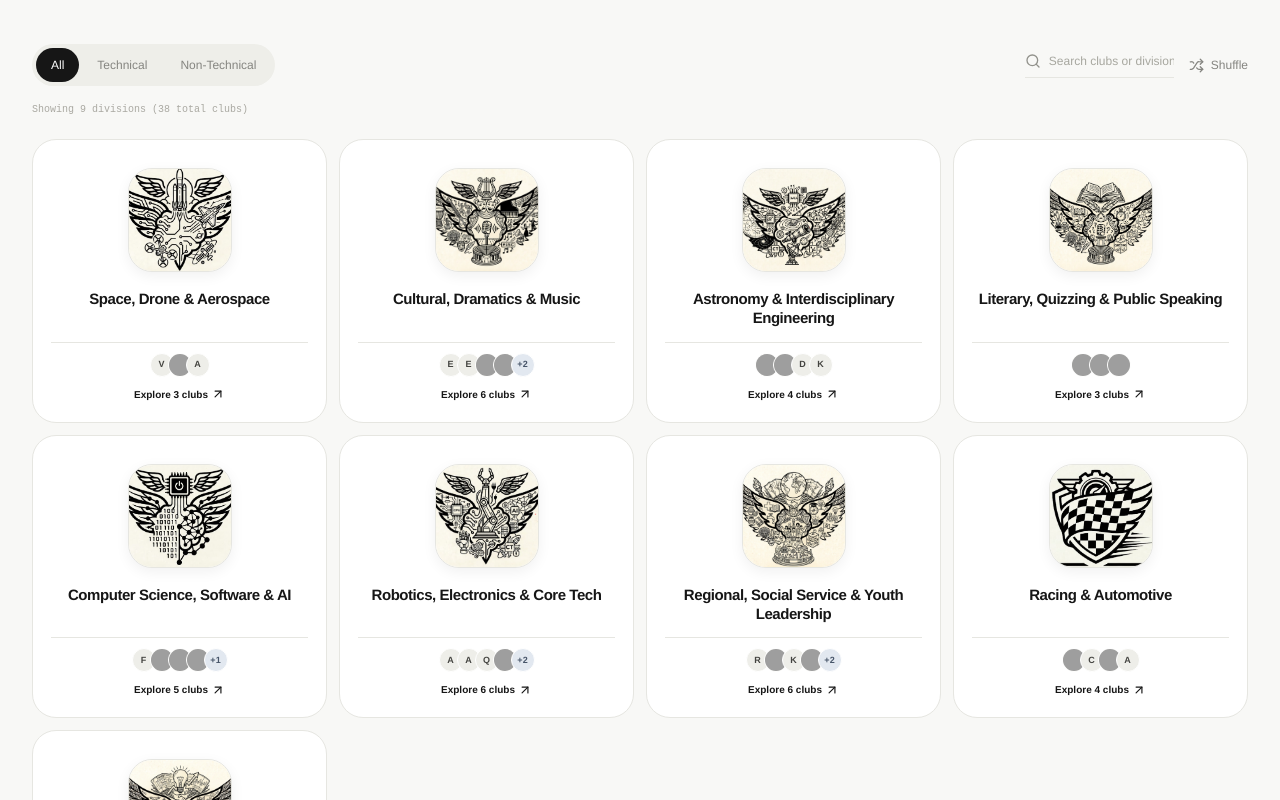
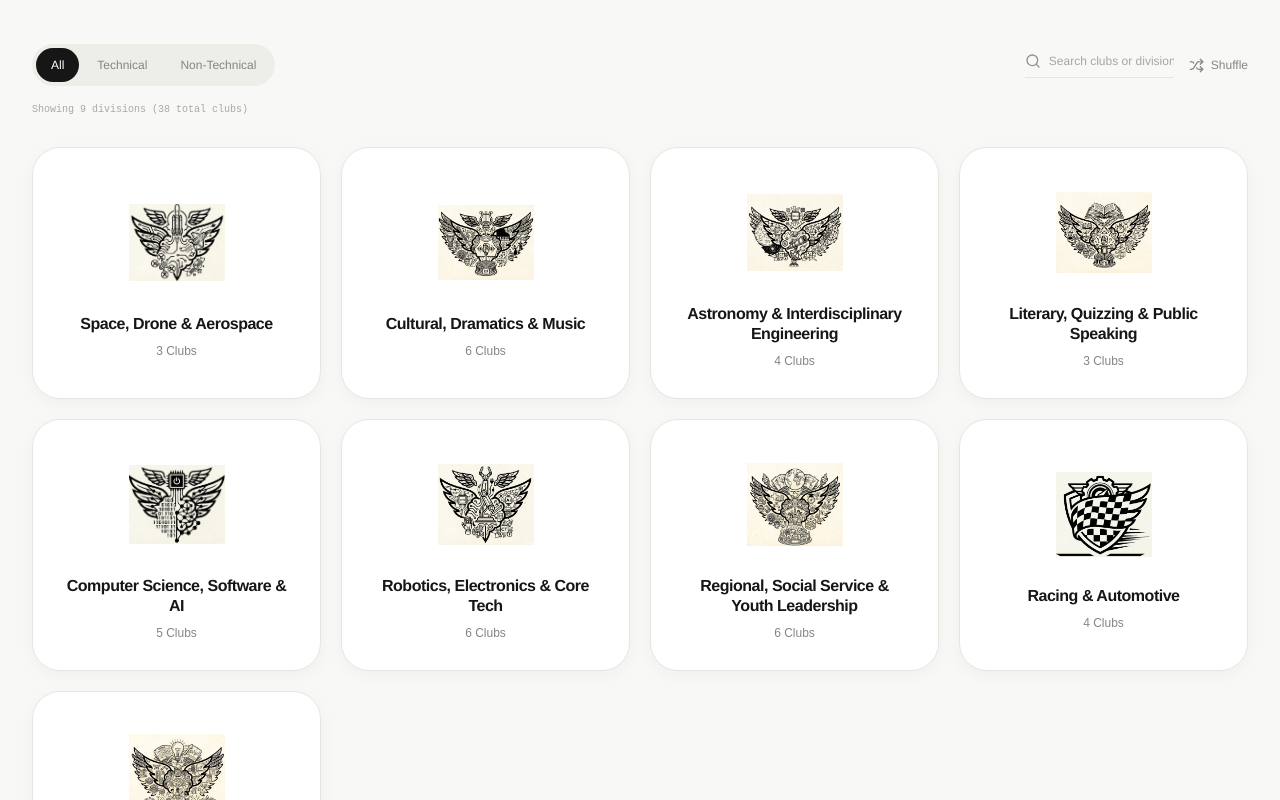
Before and after one commit to abhi8667/club-info-dashboard, a Next.js app: page / in a window 1280 px wide. Shown: the part 980-1780 px from the top of the page. Built offline with nearby package versions, Linux system fonts and the light colour scheme; grey boxes are pictures that could not be loaded.

Commit message:
Redesign division tile layout to match target screenshot design with top icon, title, and count

```diff
--- a/app/globals.css
+++ b/app/globals.css
@@ -192,58 +192,67 @@ h2 { margin-bottom: 0; font-size: clamp(40px, 6vw, 72px); line-height: .94; lett
 .division-cards-grid {
   display: grid !important;
   grid-template-columns: repeat(4, minmax(0, 1fr)) !important;
-  gap: 12px;
-  margin-top: 24px;
+  gap: 20px;
+  margin-top: 32px;
 }
 
 .division-large-card {
   border: 1px solid var(--border);
   background: var(--card);
-  border-radius: 24px;
-  padding: 28px 18px 20px;
+  border-radius: 28px;
+  padding: 36px 20px 30px;
   display: flex;
   flex-direction: column;
   align-items: center;
+  justify-content: center;
   text-align: center;
   cursor: pointer;
   transition: transform 0.25s cubic-bezier(0.16, 1, 0.3, 1), box-shadow 0.25s ease, border-color 0.25s ease;
   position: relative;
   min-width: 0;
   width: 100%;
+  box-shadow: 0 4px 16px rgba(20, 20, 20, 0.04);
 }
+
 .division-large-card:hover {
   transform: translateY(-6px);
-  border-color: #c5c5be;
-  box-shadow: 0 16px 32px rgba(20, 20, 20, 0.08);
+  border-color: #bbbbb4;
+  box-shadow: 0 16px 36px rgba(20, 20, 20, 0.08);
 }
 
-.division-large-mark {
-  width: 104px;
-  height: 104px;
-  border-radius: 24px;
+.division-icon-container {
+  width: 96px;
+  height: 96px;
   display: grid;
   place-items: center;
+  margin-bottom: 24px;
   position: relative;
-  overflow: hidden;
-  font-size: 42px;
-  margin-bottom: 18px;
-  background: #ffffff;
-  border: 1px solid var(--border);
-  box-shadow: 0 4px 14px rgba(20, 20, 20, 0.06);
 }
-.division-large-mark img {
+
+.division-icon-img {
   width: 100%;
   height: 100%;
-  object-fit: cover;
+  object-fit: contain;
 }
 
-.division-large-card h3 {
-  font-size: 15px;
+.division-icon-symbol {
+  font-size: 48px;
+}
+
+.division-card-title {
+  font-size: 16px;
   font-weight: 700;
-  margin: 0 0 14px;
+  margin: 0 0 10px;
   letter-spacing: -.03em;
   color: var(--foreground);
   line-height: 1.25;
+  max-width: 220px;
+}
+
+.division-card-count {
+  font: 12px 'DM Sans', sans-serif;
+  color: var(--muted-foreground);
+  font-weight: 500;
 }
 
 .division-preview-stack {
--- a/components/club-showcase.tsx
+++ b/components/club-showcase.tsx
@@ -518,53 +518,23 @@ export function ClubShowcase() {
                 onClick={() => setActiveDivisionDrawer(name)}
                 aria-label={`Open ${name} drawer`}
               >
-                <div
-                  className="division-large-mark"
-                  style={{
-                    '--div-color': meta.color,
-                    '--div-accent': meta.accent,
-                  } as React.CSSProperties}
-                >
+                <div className="division-icon-container">
                   {meta.icon ? (
                     <img
                       src={meta.icon}
                       alt={name}
-                      style={{ width: '100%', height: '100%', objectFit: 'cover' }}
+                      className="division-icon-img"
                     />
                   ) : (
-                    <span>{meta.symbol}</span>
+                    <span className="division-icon-symbol">{meta.symbol}</span>
                   )}
                 </div>
 
-                <h3>{name}</h3>
+                <h3 className="division-card-title">{name}</h3>
 
-                <div className="division-preview-stack">
-                  {divClubs.slice(0, 4).map((c) => (
-                    <div key={c.id} className="avatar-mini" title={c.name}>
-                      {c.logo && c.logo.startsWith('http') ? (
-                        <img
-                          src={c.logo}
-                          alt={c.shortName}
-                          style={{ width: '100%', height: '100%', objectFit: 'cover' }}
-                          onError={(e) => {
-                            e.currentTarget.style.display = 'none'
-                          }}
-                        />
-                      ) : (
-                        <span>{c.symbol || c.shortName.charAt(0)}</span>
-                      )}
-                    </div>
-                  ))}
-                  {divClubs.length > 4 && (
-                    <div className="avatar-mini" style={{ fontSize: '9px', background: '#e2e8f0', color: '#475569' }}>
-                      +{divClubs.length - 4}
-                    </div>
-                  )}
-                </div>
-
-                <div className="division-explore-btn">
-                  Explore {divClubs.length} {divClubs.length === 1 ? 'club' : 'clubs'} <ArrowUpRight size={14} />
-                </div>
+                <span className="division-card-count">
+                  {divClubs.length} {divClubs.length === 1 ? 'Club' : 'Clubs'}
+                </span>
               </button>
             ))}
           </div>
```
